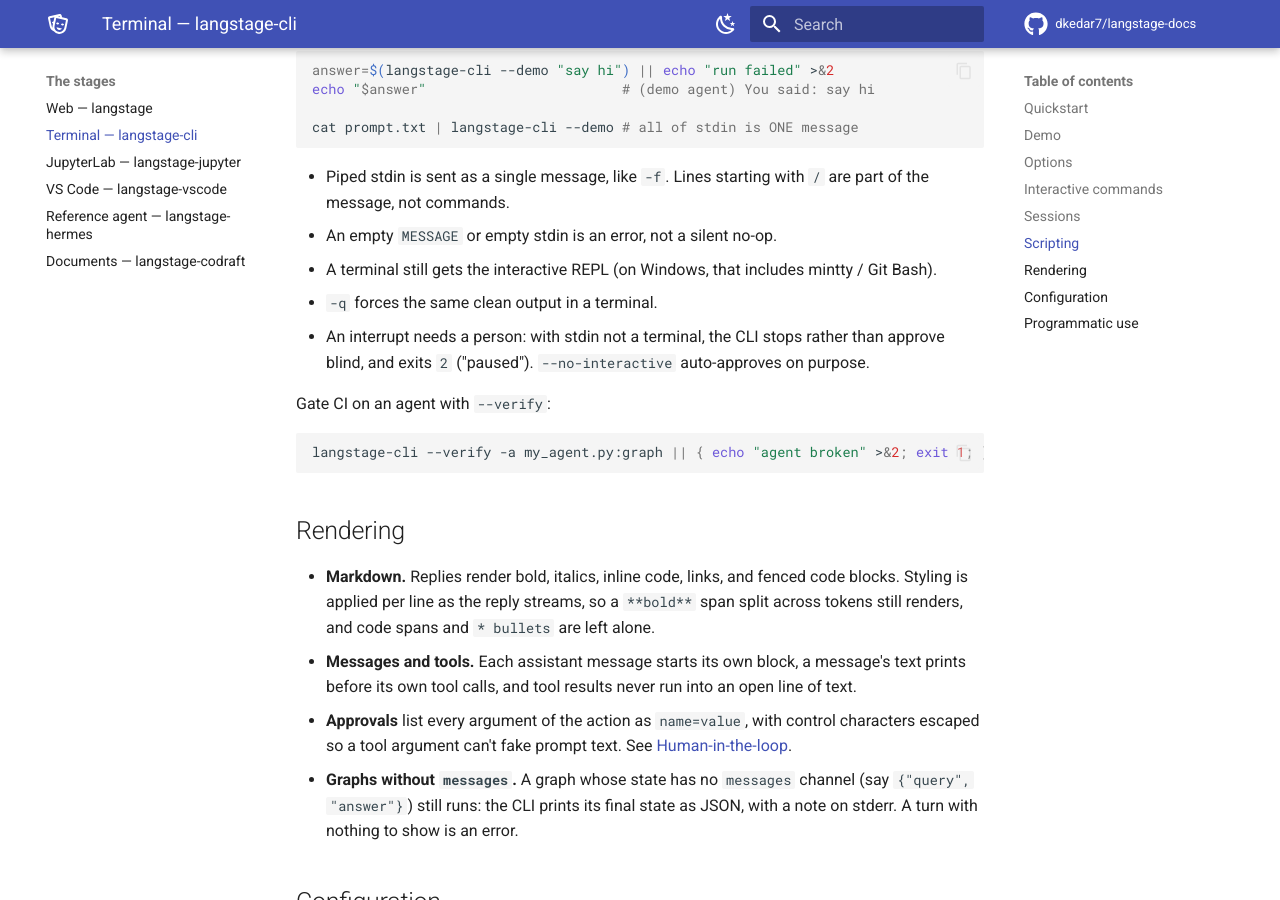
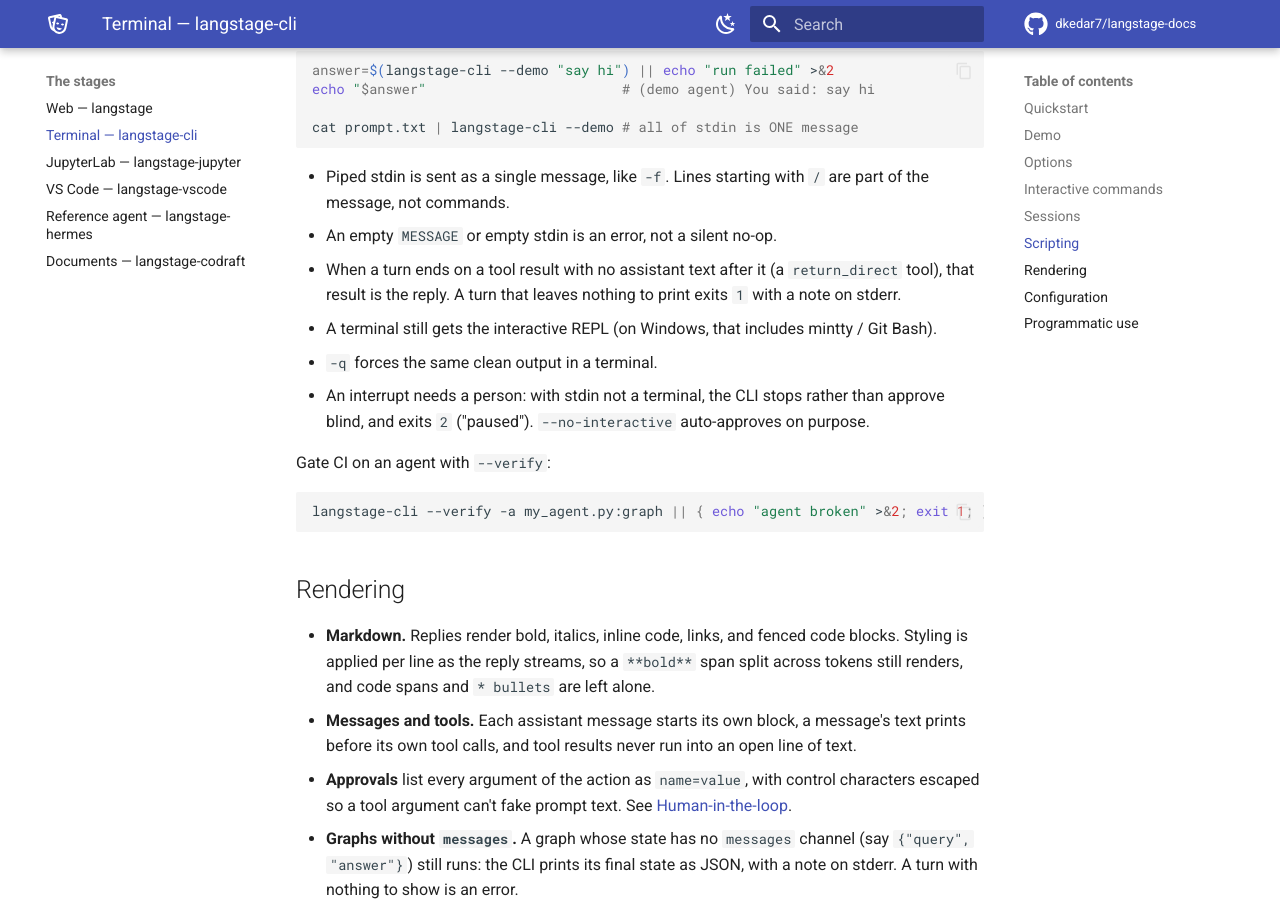
Before and after one commit to dkedar7/langstage-docs, an MkDocs documentation site: the page built from docs/stages/cli.md, in a window 1280 px wide and 900 px high, scrolled down 4099 px. Built offline with MkDocs 1.6.1 and Material for MkDocs 9.7.7, drawn with Linux system fonts in a browser that asks for light colours; comment, search, counter and statistics services are not loaded.

Commit message:
langstage-cli 0.6.54: a scriptable run prints the tool result a turn ends on (#70)
Claude-Session: https://claude.ai/code/session_01UifqaVXWAqdPtu6Xy96V58

Co-authored-by: Claude <noreply@anthropic.com>

```diff
--- a/docs/stages/cli.md
+++ b/docs/stages/cli.md
@@ -132,6 +132,9 @@ cat prompt.txt | langstage-cli --demo # all of stdin is ONE message
 - Piped stdin is sent as a single message, like `-f`. Lines starting with `/` are
   part of the message, not commands.
 - An empty `MESSAGE` or empty stdin is an error, not a silent no-op.
+- When a turn ends on a tool result with no assistant text after it (a
+  `return_direct` tool), that result is the reply. A turn that leaves nothing to
+  print exits `1` with a note on stderr.
 - A terminal still gets the interactive REPL (on Windows, that includes mintty /
   Git Bash).
 - `-q` forces the same clean output in a terminal.
--- a/versions.json
+++ b/versions.json
@@ -3,7 +3,7 @@
   "packages": {
     "langstage-core": "1.0.65",
     "langstage": "0.13.65",
-    "langstage-cli": "0.6.53",
+    "langstage-cli": "0.6.54",
     "langstage-hermes": "0.5.3",
     "langstage-jupyter": "0.6.54",
     "langstage-vscode": "0.5.43",
```
